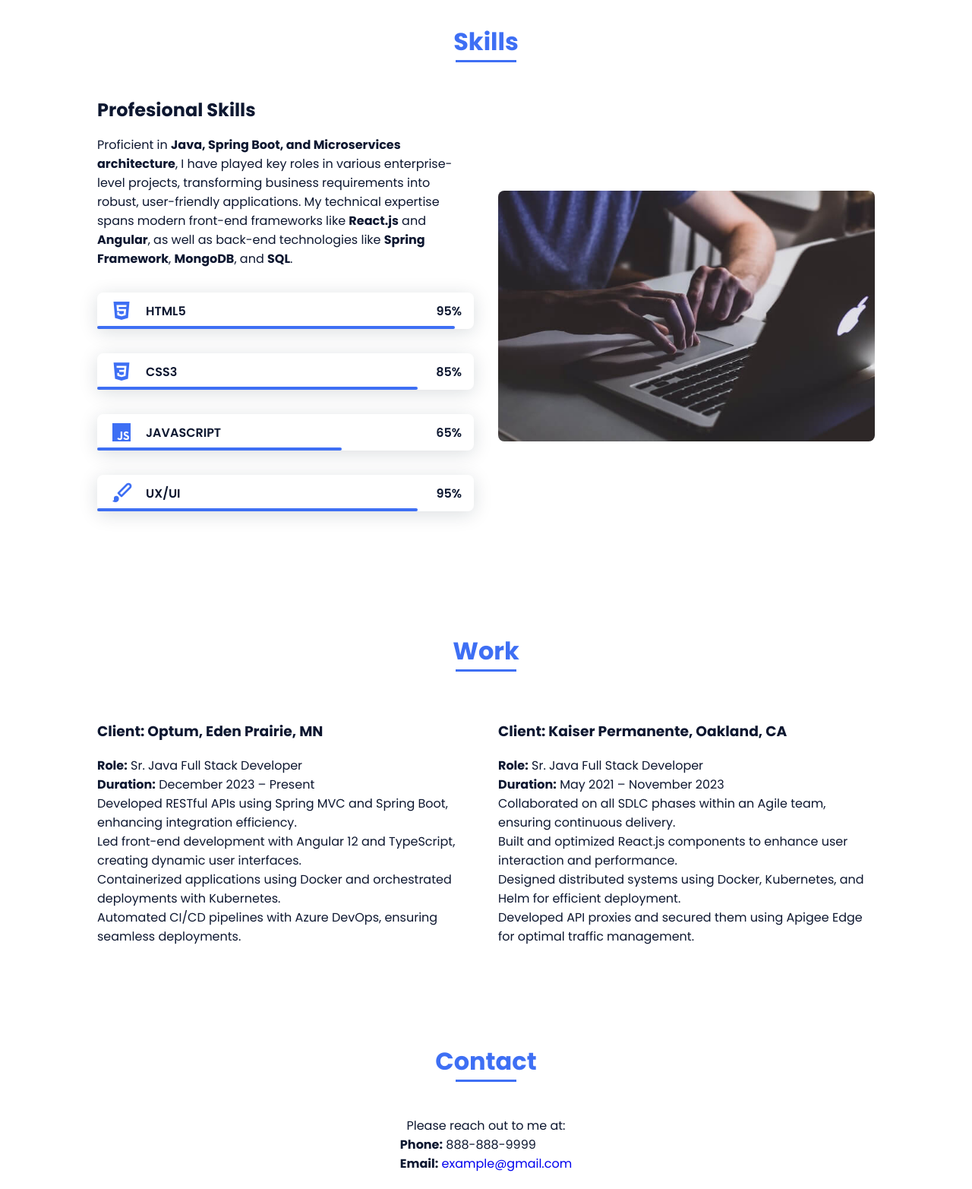
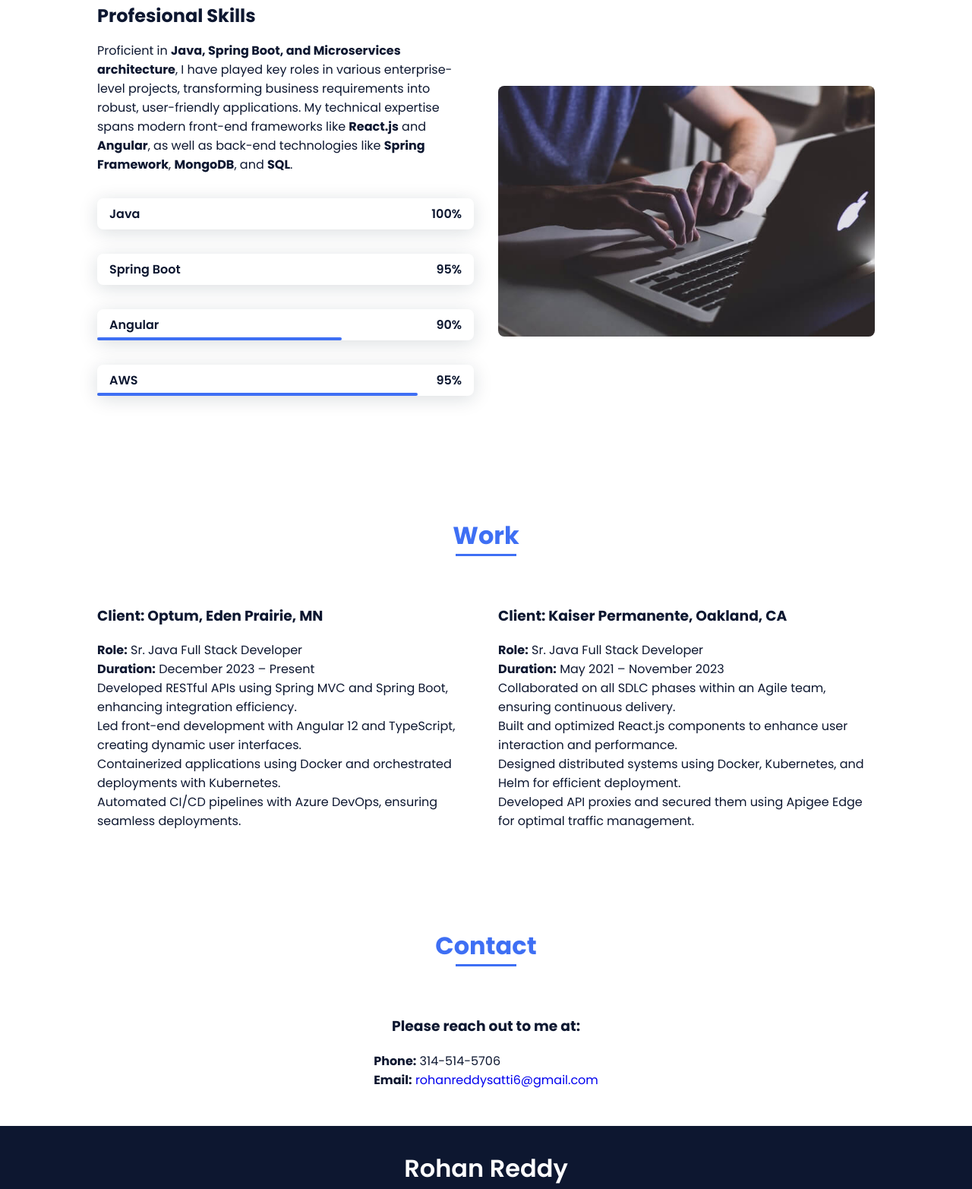
Before and after one commit to rohanreddysatti/rohanreddysatti.github.io, a plain HTML site: page index.html in a window 1280 px wide. Shown: the part 1172-2737 px from the top of the page at 76% size. Drawn offline with nearby package versions, Linux system fonts and the light colour scheme.

Commit message:
Update index.html

```diff
--- a/index.html
+++ b/index.html
@@ -40,14 +40,15 @@
             <section class="home bd-grid" id="home">
                 <div class="home__data">
                     <h1 class="home__title">Hi,<br>I'am <span class="home__title-color">Rohan Reddy Satti</span><br> Java Developer</h1>
+                    <div class="home__img">
+                            <image class="home__blob-img" x="50" y="60" href="assets/img/perfil.png"/>
+                    </div>
 
-                    <a href="#" class="button">Contact</a>
                 </div>
 
                 <div class="home__social">
-                    <a href="" class="home__social-icon"><i class='bx bxl-linkedin'></i></a>
-                    <a href="" class="home__social-icon"><i class='bx bxl-behance' ></i></a>
-                    <a href="" class="home__social-icon"><i class='bx bxl-github' ></i></a>
+                    <a href="https://www.linkedin.com/in/rohan-reddy-satti/" class="home__social-icon"><i class='bx bxl-linkedin'></i></a>
+                    <a href="https://github.com/rohanreddysatti" class="home__social-icon"><i class='bx bxl-github' ></i></a>
                 </div>
 
 
@@ -57,7 +58,7 @@
             <section class="about section " id="about">
                 <h2 class="section-title">About</h2>
 
-                <div class="about__container bd-grid">
+                <div class="about__container">
 <!--                     <div class="about__img">
                         <img src="assets/img/about.jpg" alt="">
                     </div> -->
@@ -86,10 +87,22 @@
 </p>
                         <div class="skills__data">
                             <div class="skills__names">
-                                <i class='bx bxl-html5 skills__icon'></i>
-                                <span class="skills__name">HTML5</span>
+                                <i></i>
+                                <span class="skills__name">Java</span>
                             </div>
-                            <div class="skills__bar skills__html">
+                            <div class="skills__bar">
+
+                            </div>
+                            <div>
+                                <span class="skills__percentage">100%</span>
+                            </div>
+                        </div>
+                        <div class="skills__data">
+                            <div class="skills__names">
+                                <i></i>
+                                <span class="skills__name">Spring Boot</span>
+                            </div>
+                            <div class="skills__bar">
 
                             </div>
                             <div>
@@ -98,32 +111,20 @@
                         </div>
                         <div class="skills__data">
                             <div class="skills__names">
-                                <i class='bx bxl-css3 skills__icon'></i>
-                                <span class="skills__name">CSS3</span>
-                            </div>
-                            <div class="skills__bar skills__css">
-
-                            </div>
-                            <div>
-                                <span class="skills__percentage">85%</span>
-                            </div>
-                        </div>
-                        <div class="skills__data">
-                            <div class="skills__names">
-                                <i class='bx bxl-javascript skills__icon' ></i>
-                                <span class="skills__name">JAVASCRIPT</span>
+                                <i></i>
+                                <span class="skills__name">Angular</span>
                             </div>
                             <div class="skills__bar skills__js">
 
                             </div>
                             <div>
-                                <span class="skills__percentage">65%</span>
+                                <span class="skills__percentage">90%</span>
                             </div>
                         </div>
                         <div class="skills__data">
                             <div class="skills__names">
-                                <i class='bx bxs-paint skills__icon'></i>
-                                <span class="skills__name">UX/UI</span>
+                                <i ></i>
+                                <span class="skills__name">AWS</span>
                             </div>
                             <div class="skills__bar skills__ux">
 
@@ -177,10 +178,10 @@
                 <h2 class="section-title">Contact</h2>
 
                 <div class="contact__container bd-grid">
-                   <p>Please reach out to me at:</p>
+                   <h3>Please reach out to me at:</h3>
     <ul>
-        <li><strong>Phone:</strong> 888-888-9999</li>
-        <li><strong>Email:</strong> <a href="mailto:example@gmail.com">example@gmail.com</a></li>
+        <li><strong>Phone:</strong> 314-514-5706</li>
+        <li><strong>Email:</strong> <a href="mailto: rohanreddysatti6@gmail.com">rohanreddysatti6@gmail.com</a></li>
     </ul>
                 </div>
             </section>
@@ -188,13 +189,11 @@
 
         <!--===== FOOTER =====-->
         <footer class="footer">
-            <p class="footer__title">Marlon</p>
+            <p class="footer__title">Rohan Reddy</p>
             <div class="footer__social">
-                <a href="#" class="footer__icon"><i class='bx bxl-facebook' ></i></a>
-                <a href="#" class="footer__icon"><i class='bx bxl-instagram' ></i></a>
-                <a href="#" class="footer__icon"><i class='bx bxl-twitter' ></i></a>
+
             </div>
-            <p class="footer__copy">&#169; Bedimcode. All rigths reserved</p>
+            <p class="footer__copy">&#169; All rigths reserved</p>
         </footer>
 
 
```
